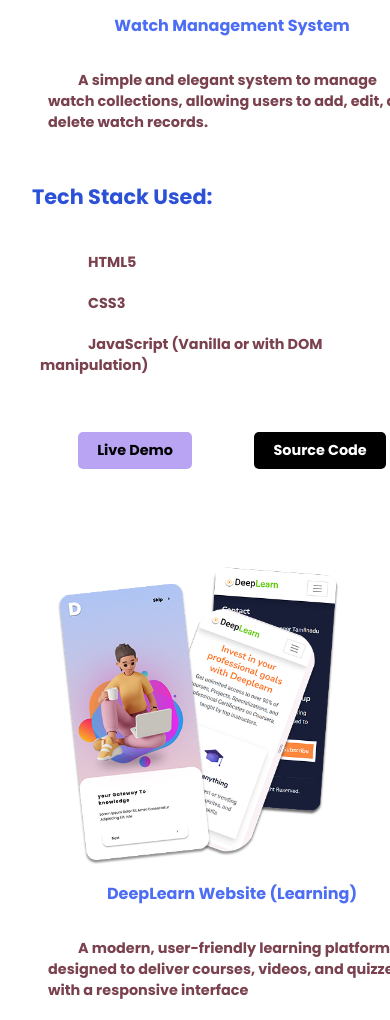
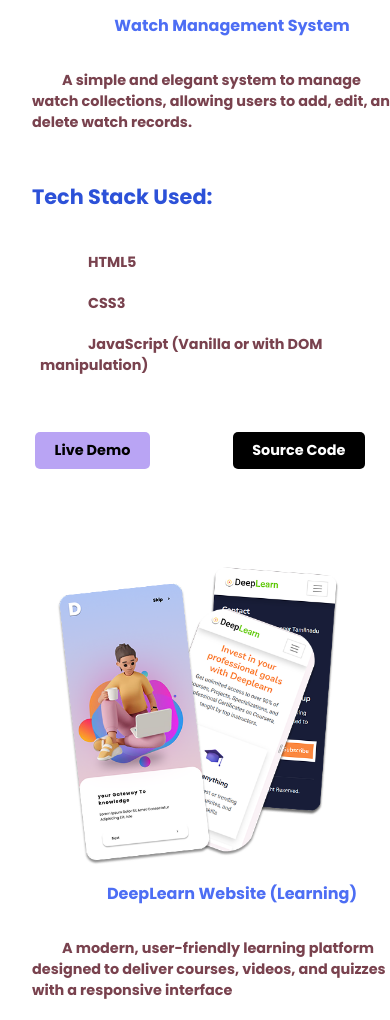
Before and after one commit to Mani-Selvam/Portfolio, a plain HTML site: page index.html in a window 390 px wide. Shown: the part 2120-3140 px from the top of the page. Drawn offline with nearby package versions, Linux system fonts and the light colour scheme.

Commit message:
Update style.css

```diff
--- a/style.css
+++ b/style.css
@@ -1463,12 +1463,15 @@ svg {
     width: 100%;
     font-size: 0.9rem;
     padding: 1rem;
+    margin-left: -1rem;
   }
 
   .project-info ul li {
     text-align: left;
   }
-
+  .buttons{
+    margin-left: -4rem;
+  }
   #WhatIDo {
     width: 100%;
     margin-top: -5rem;
```
